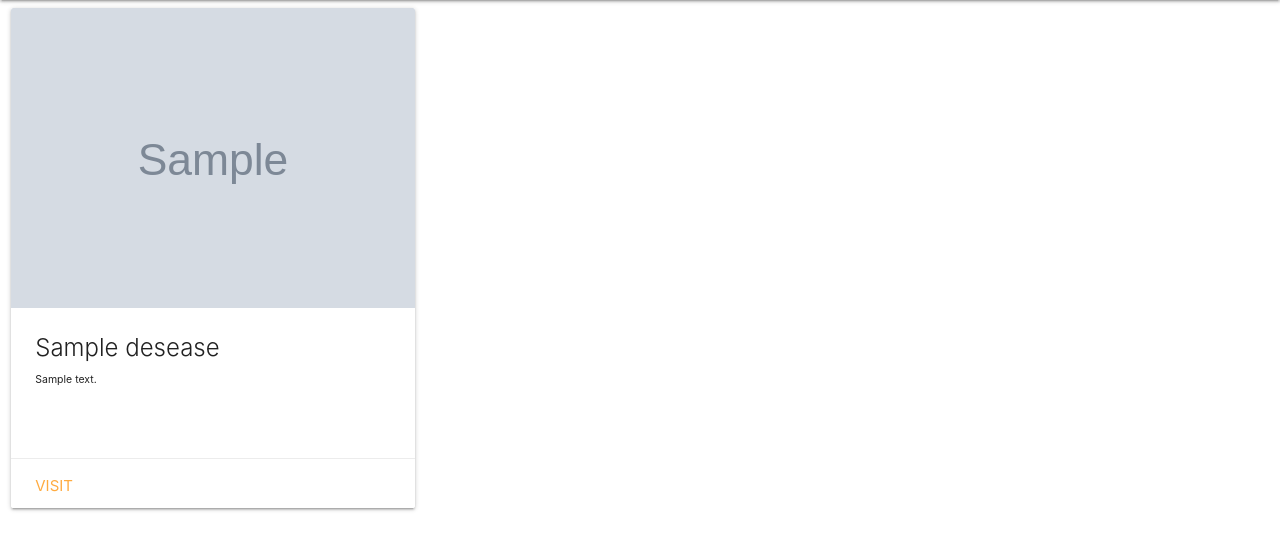
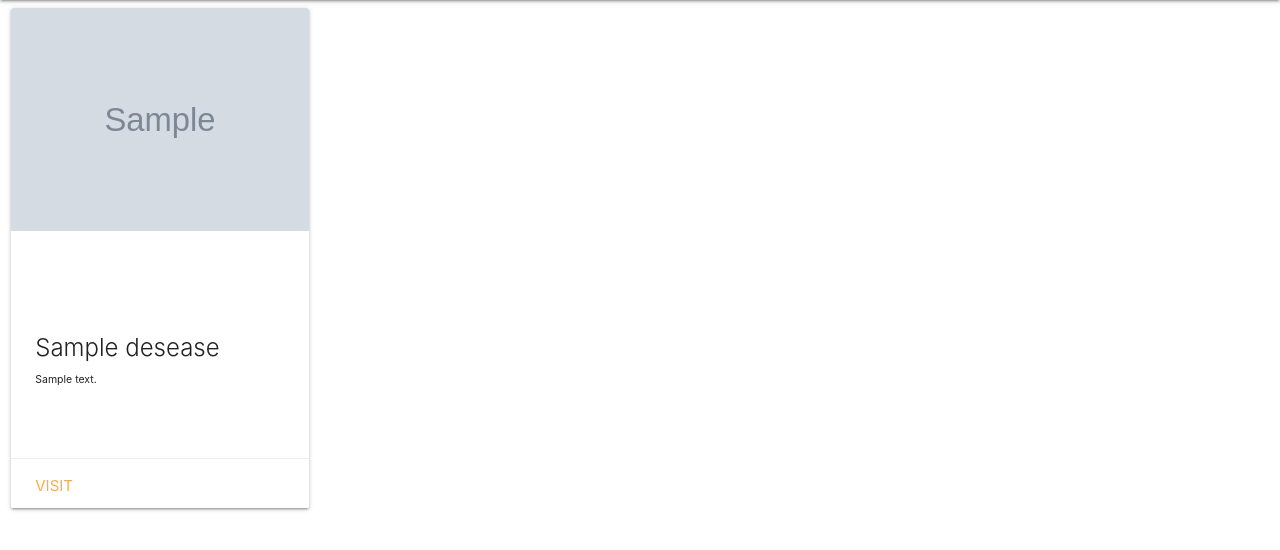
Before and after one commit to KIVUOS1999/hackathon1, a Django app: page / in a window 1280 px wide. Shown: the part 64-614 px from the top of the page. Run offline with Django 3.2, Linux system fonts and the light colour scheme; tables that the repository leaves empty hold one stand-in row (values such as "Sample post"); grey boxes marked "Sample" are stand-in pictures.

Commit message:
small fixes

```diff
--- a/crop/main/templates/main/home.html
+++ b/crop/main/templates/main/home.html
@@ -3,7 +3,7 @@
 {% block data %}
 <div class="row">
         {% for i in desease %}
-        <div class="col s12 m12 l4">
+        <div class="col s12 m6 l3">
             <div class="card" style="height:500px; overflow: hidden;">
                 <div class="card-image" style="height: 60%; overflow: hidden; ">
                     {% if i.Disease_healthy_picture %}
```
Also changed, not shown: crop/main/templates/main/header.html (line endings or trailing spaces).
